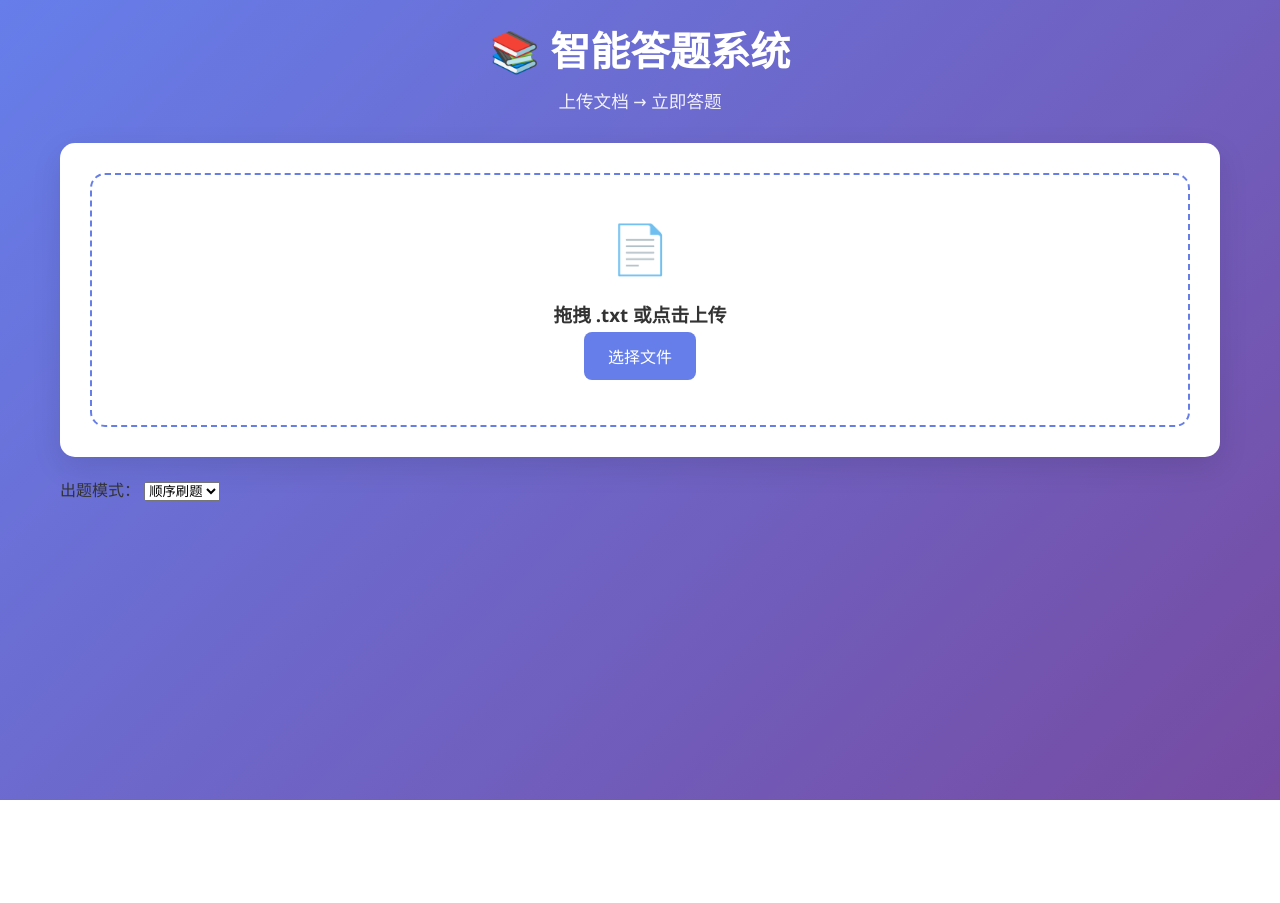
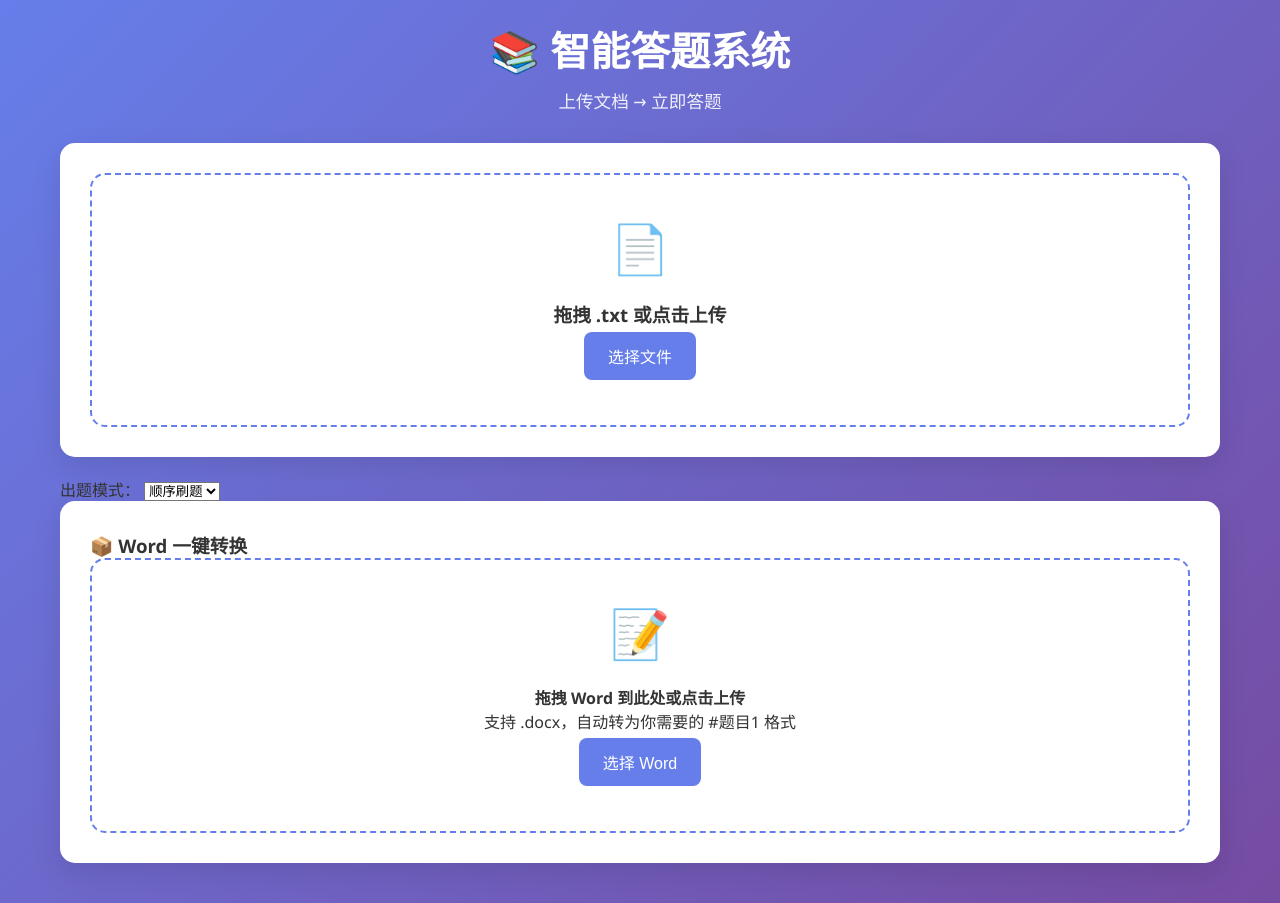
Before and after one commit to CA10000/acs1, a plain HTML site: page acsdt/index.html in a window 1280 px wide. Before the commit the page ends 800 px from the top, so only its background shows below. Drawn offline with nearby package versions, Linux system fonts and the light colour scheme.

Commit message:
Update index.html

```diff
--- a/acsdt/index.html
+++ b/acsdt/index.html
@@ -80,7 +80,18 @@
           </div>
         </div>
       </div>
-
+         <!-- ✅ Word 一键转换（新增） -->
+       <section id="word-section" class="section">
+        <h3>📦 Word 一键转换</h3>
+        <div class="upload-area" id="word-area">
+          <div class="upload-icon">📝</div>
+          <h4>拖拽 Word 到此处或点击上传</h4>
+          <p>支持 .docx，自动转为你需要的 #题目1 格式</p>
+          <input type="file" id="word-input" accept=".docx" hidden>
+          <button class="btn btn-primary" onclick="document.getElementById('word-input').click()">选择 Word</button>
+        </div>
+        <div id="convert-log"></div>
+      </section>
       <!-- 加载 -->
       <div id="loading" class="loading hidden"><div class="spinner"></div><p>正在解析...</p></div>
     </div>
@@ -88,4 +99,5 @@
     <script src="script.js"></script>
     <script src="word2txt.js"></script>
 </body>
+
 </html>
```
